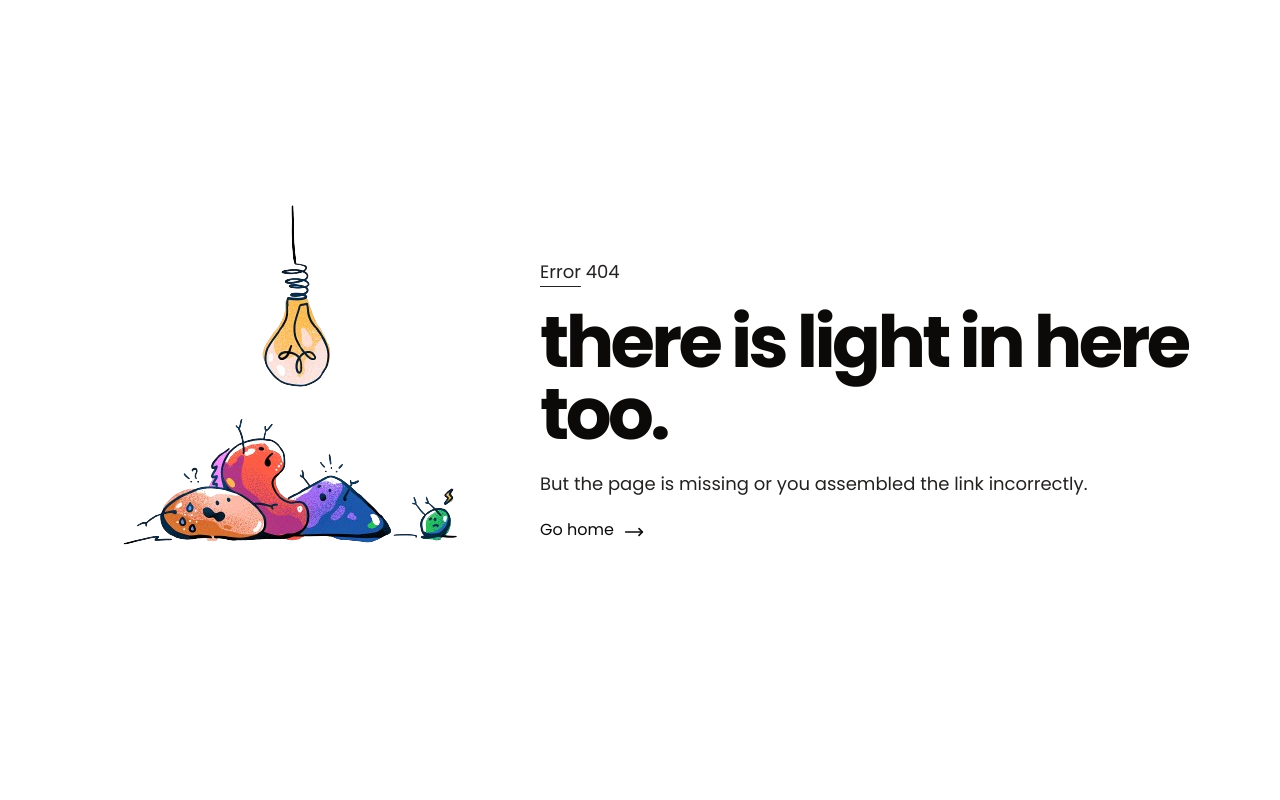
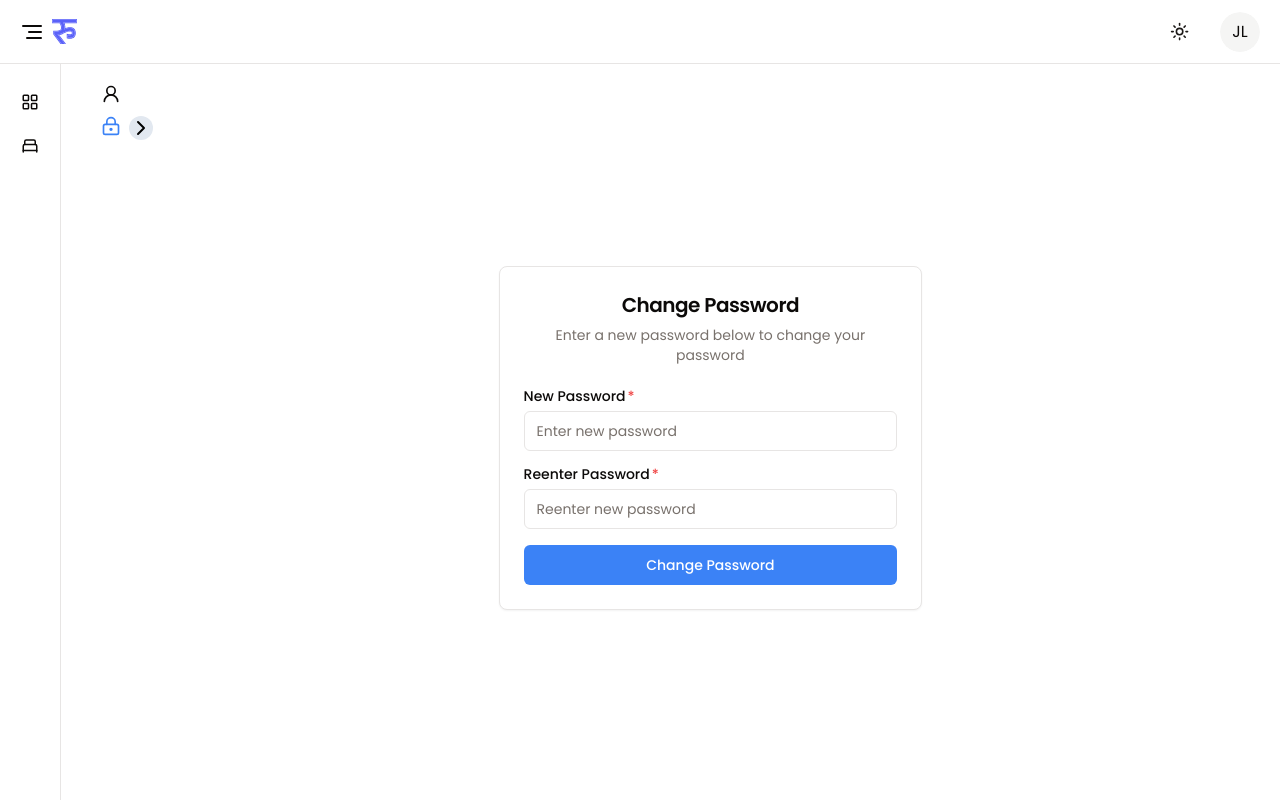
Before and after one commit to joyadeep/expense-tracker, a Next.js app: page /change-password in a window 1280 px wide. Before the commit this address had no page. Built offline with nearby package versions, Linux system fonts and the light colour scheme.

Commit message:
Feat : change password

```diff
--- a/app/(dashboard)/(user)/UserSidenav.tsx
+++ b/app/(dashboard)/(user)/UserSidenav.tsx
@@ -1,32 +1,34 @@
 "use client"
-import { BedSingle, LayoutGrid } from 'lucide-react';
+import { ChevronLeft, ChevronRight, LockKeyhole, UserRound } from 'lucide-react';
 import Link from 'next/link';
 import { usePathname } from 'next/navigation';
-import React from 'react'
+import React, { useState } from 'react'
 import { twMerge } from 'tailwind-merge';
 
 
   const navitems = [
     {
       title:"Profile",
-      icon:<LayoutGrid size={16}/>,
+      icon:<UserRound size={20}/>,
       href:"/profile"
     },
     {
-      title:"History",
-      icon:<BedSingle size={16} />,
-      href:"/history"
+      title:"Change Password",
+      icon:<LockKeyhole size={20} />,
+      href:"/change-password"
     }
   ]
 const UserSidenav = () => {
     const path = usePathname();
+    const [isOpen, setIsOpen] = useState(false);
   return (
-    <div className="flex flex-col gap-3 text-sm ">
+    <div className={twMerge("flex flex-col gap-3 text-lg  pr-6 transition-all duration-700 ease-in-out relative ",isOpen?"w-48":"w-10")}>
+      <div onClick={()=>setIsOpen(!isOpen)}  className='hidden md:flex absolute -right-3 top-8 w-6 h-6 rounded-full bg-slate-200  justify-center items-center cursor-pointer'> {isOpen?<ChevronLeft className='text-black'/>:<ChevronRight className='text-black'/>} </div>
       {
         navitems.map((nav)=>(
-            <Link key={nav.title} href={nav.href} className={twMerge('flex items-center gap-2 rounded-full hover:text-foreground/70',
-            path===nav.href&& "font-semibold"
-            )} ><span>{nav.icon}</span> {nav.title}</Link>
+            <Link key={nav.title} href={nav.href} className={twMerge('flex  items-center gap-2  hover:text-foreground/70 text-sm whitespace-nowrap',
+            path===nav.href&& "font-semibold text-blue-500"
+            )} ><span>{nav.icon}</span>  <span className={`overflow-hidden transition-all opacity-100 ${isOpen?"w-full ":"w-0 opacity-0 duration-700"}`}>{nav.title}</span></Link>
         ))
       }
   </div>
--- /dev/null
+++ b/app/(dashboard)/(user)/change-password/page.tsx
@@ -0,0 +1,86 @@
+"use client"
+import { Button } from '@/components/ui/button'
+import { Card, CardContent, CardDescription, CardFooter, CardHeader, CardTitle } from '@/components/ui/card'
+import { Form, FormControl, FormField, FormItem, FormLabel, FormMessage } from '@/components/ui/form'
+import { Input } from '@/components/ui/input'
+import axiosInstance from '@/lib/axiosInstance'
+import { zodResolver } from '@hookform/resolvers/zod'
+import React from 'react'
+import { useForm } from 'react-hook-form'
+import { toast } from 'sonner'
+import * as Z from "zod"
+
+const formSchama = Z.object({
+    password:Z.string().min(6,{message:"Password must be atelese 6 character long"}).max(20,{message:"Password must be less than 20 characters"}),
+    confirmPassword:Z.string().min(6,{message:"Password must be atelese 6 character long"}).max(20,{message:"Password must be less than 20 characters"}),
+}).refine(data=>data.password===data.confirmPassword,{message:"Password did not match",path:["confirmPassword"]})
+const ChangePassword = () => {
+    const form = useForm<Z.infer<typeof formSchama>>({
+        resolver:zodResolver(formSchama),
+        defaultValues:{
+            password:"",
+            confirmPassword:""
+        }
+    })
+
+    const onSubmit=async(data:Z.infer<typeof formSchama>)=>{
+        try {
+            const response = await axiosInstance.put(`/api/change-password/${localStorage.getItem("userId")}`,data);
+            if(response.status===200){
+                toast.success(response.data.message);
+                form.reset();
+            }
+        } catch (error:any) {
+            toast.error(error.response.data.message)
+        }
+    }
+  return (
+    <main className='w-full h-full flex justify-center items-center'>
+        <Card className='w-full md:w-2/5'>
+            <CardHeader className='text-center'>
+                <CardTitle className='text-xl font-semibold'>Change Password</CardTitle>
+                <CardDescription>Enter a new password below to change your password</CardDescription>
+            </CardHeader>
+            <CardContent>
+                <Form {...form}>
+                    <form onSubmit={form.handleSubmit(onSubmit)}  className='flex flex-col gap-4'>
+                    <FormField control={form.control} name="password" render={({field})=>(
+                        <div className='flex flex-col gap-4'>
+                        <FormItem>
+                            <div className='flex gap-3 items-center'>
+                            <FormLabel className='required'>New Password</FormLabel>
+                            <FormMessage className='text-xs font-normal'/>
+                            </div>
+                            <FormControl>
+                                <Input type='password' placeholder='Enter new password' {...field} />
+                            </FormControl>
+                        </FormItem>
+                        </div>
+                    )
+                } />
+                    <FormField control={form.control} name="confirmPassword" render={({field})=>(
+                        <div className='flex flex-col gap-4'>
+                        <FormItem>
+                            <div className='flex gap-3 items-center'>
+                            <FormLabel className='required'>Reenter Password</FormLabel>
+                            <FormMessage className='text-xs font-normal'/>
+                            </div>
+                            <FormControl>
+                                <Input type='password' placeholder='Reenter new password' {...field} />
+                            </FormControl>
+                        </FormItem>
+                        </div>
+                    )
+                } />
+                <CardFooter className='p-0'>
+                    <Button variant={"primary"} className='w-full'>Change Password</Button>
+                </CardFooter>
+                    </form>
+                </Form>
+            </CardContent>
+        </Card>
+    </main>
+  )
+}
+
+export default ChangePassword
--- a/app/(dashboard)/(user)/layout.tsx
+++ b/app/(dashboard)/(user)/layout.tsx
@@ -6,9 +6,9 @@ import UserSidenav from './UserSidenav'
 
 const UserLayout = ({children}:{children:React.ReactNode}) => {
   return (
-    <main className='flex gap-10'>
+    <main className='flex h-full gap-1 md:gap-10'>
         <UserSidenav/>
-        <Separator orientation='vertical' />
+        {/* <Separator orientation='vertical' /> */}
         <div className='flex-grow'>
             {children}
         </div>
--- /dev/null
+++ b/app/api/(Auth)/change-password/[userId]/route.ts
@@ -0,0 +1,30 @@
+import { db } from "@/lib/db";
+import { NextRequest, NextResponse } from "next/server";
+import bcrypt from "bcryptjs"
+export const PUT =async(req:NextRequest,{params}:{params:{userId:string}})=>{
+    try {
+        const {userId} = params;
+        const {password} = await req.json();
+
+        if (!password){
+            return NextResponse.json({message:"new password is required"},{status:400})
+
+       }
+       const salt= bcrypt.genSaltSync(10);
+       const hashedPassword = bcrypt.hashSync(password,salt);
+
+        await db.users.update({
+            where:{
+                id:userId
+            },
+            data:{
+                password:hashedPassword
+            }
+        })
+
+        return NextResponse.json({message:"Password changed successfully"},{status:200})
+
+    } catch (error) {
+        return NextResponse.json({message:"Something went wrong"},{status:500})
+    }
+}
--- a/components/Sidenav.tsx
+++ b/components/Sidenav.tsx
@@ -30,7 +30,8 @@ const Sidenav = ({isOpen}:{isOpen:boolean}) => {
               isOpen? "rounded-full" : "rounded-md justify-center gap-0 transition-all duration-500"
               )
 
-            }>{nav.icon}
+            }>
+              <span>{nav.icon}</span>
             <span className={`overflow-hidden transition-all opacity-100 ${isOpen?"w-full ":"w-0 opacity-0 duration-700"}`}>{nav.title}</span>
              </Link>
             </TooltipAction>
```
